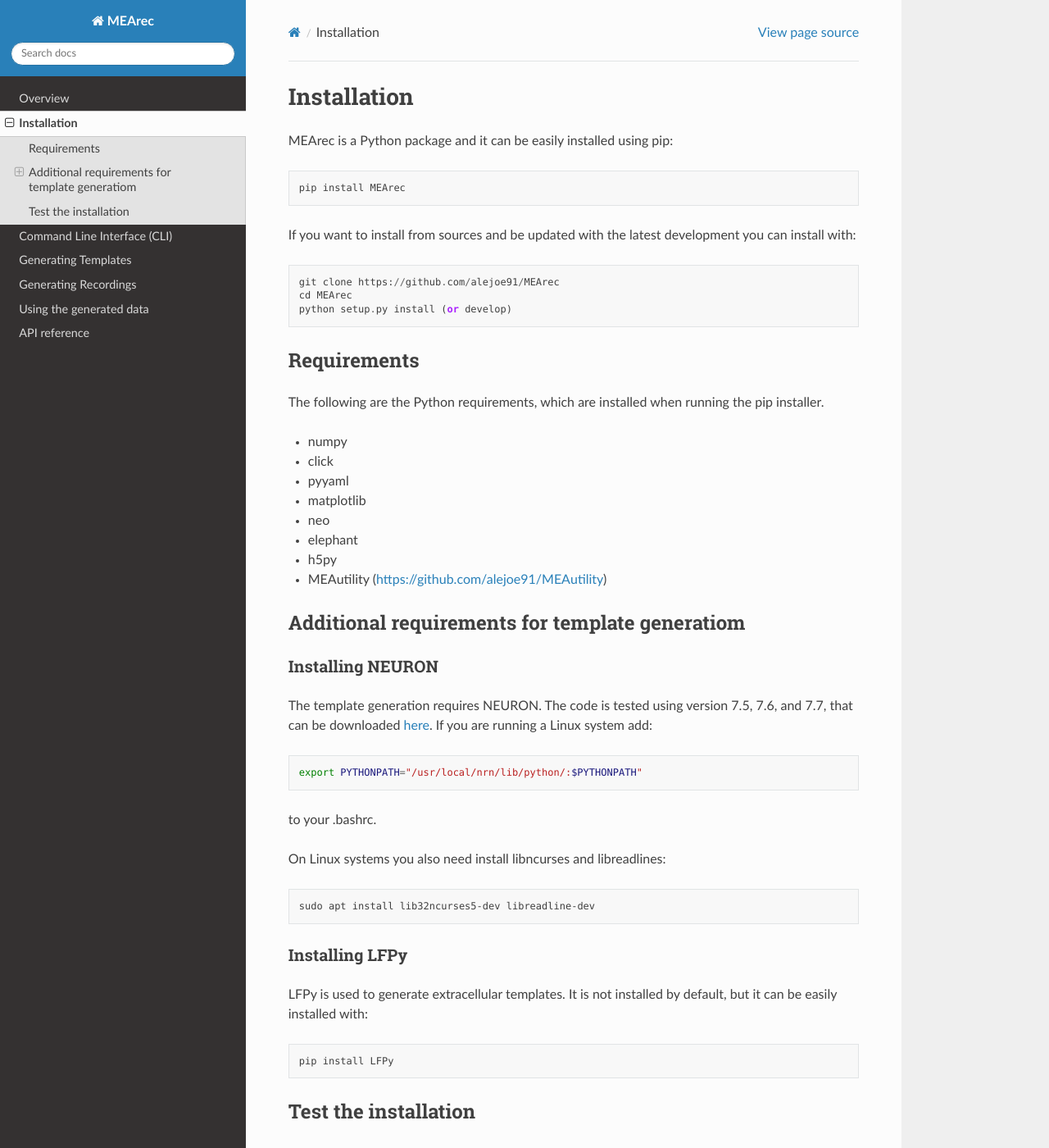
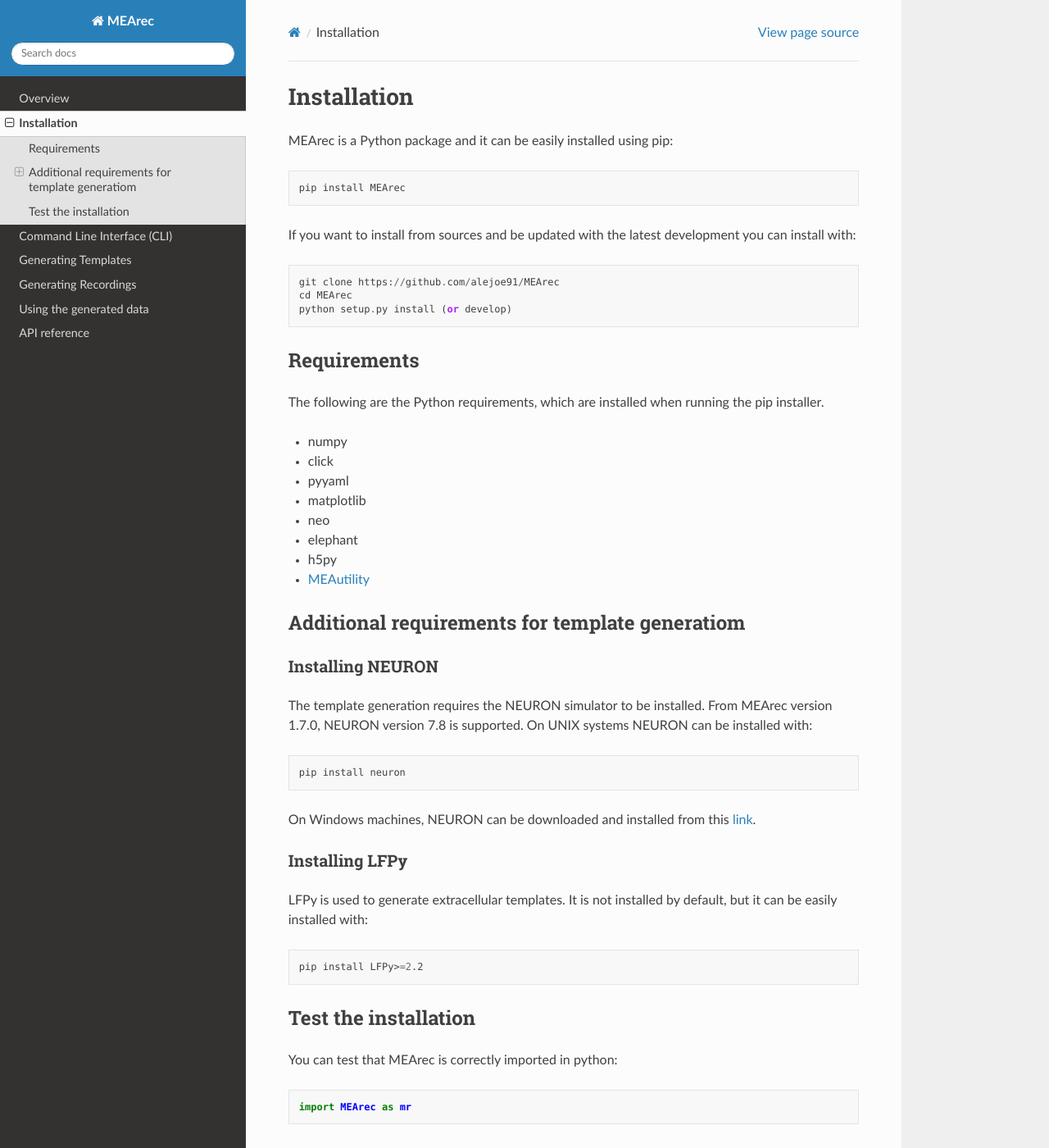
Before and after one commit to SpikeInterface/MEArec, a Sphinx documentation site: the page built from docs/installation.rst, in a window 1280 px wide and 1400 px high. Shown: the whole window at 82% size. Built offline with Sphinx 7.4.7 and the Read the Docs theme 2.0.0, drawn with Linux system fonts in a browser that asks for light colours.

```diff
--- a/docs/installation.rst
+++ b/docs/installation.rst
@@ -28,7 +28,7 @@ The following are the Python requirements, which are installed when running the
 - neo
 - elephant
 - h5py
-- MEAutility (https://github.com/alejoe91/MEAutility)
+- `MEAutility <https://github.com/alejoe91/MEAutility>`_
 
 Additional requirements for template generatiom
 -----------------------------------------------
@@ -36,21 +36,15 @@ Additional requirements for template generatiom
 Installing NEURON
 ~~~~~~~~~~~~~~~~~
 
-The template generation requires NEURON. The code is tested using version 7.5, 7.6, and 7.7,
-that can be downloaded `here <https://neuron.yale.edu/ftp/neuron/versions/>`_. If you are running a Linux system
-add:
+The template generation requires the NEURON simulator to be installed.
+From MEArec version 1.7.0, NEURON version 7.8 is supported. On UNIX systems NEURON can be installed with:
 
 .. code-block:: bash
 
-    export PYTHONPATH="/usr/local/nrn/lib/python/:$PYTHONPATH"
+    pip install neuron
 
-to your .bashrc.
+On Windows machines, NEURON can be downloaded and installed from this `link <https://www.neuron.yale.edu/neuron/download>`_.
 
-On Linux systems you also need install libncurses and libreadlines:
-
-.. code-block:: bash
-
-    sudo apt install lib32ncurses5-dev libreadline-dev
 
 Installing LFPy
 ~~~~~~~~~~~~~~~~~~~~~~~~~~~~~
@@ -59,7 +53,7 @@ LFPy is used to generate extracellular templates. It is not installed by default
 
 .. code-block:: bash
 
-    pip install LFPy
+    pip install LFPy>=2.2
 
 
 Test the installation
```
Also changed, not shown: 1 other file.
